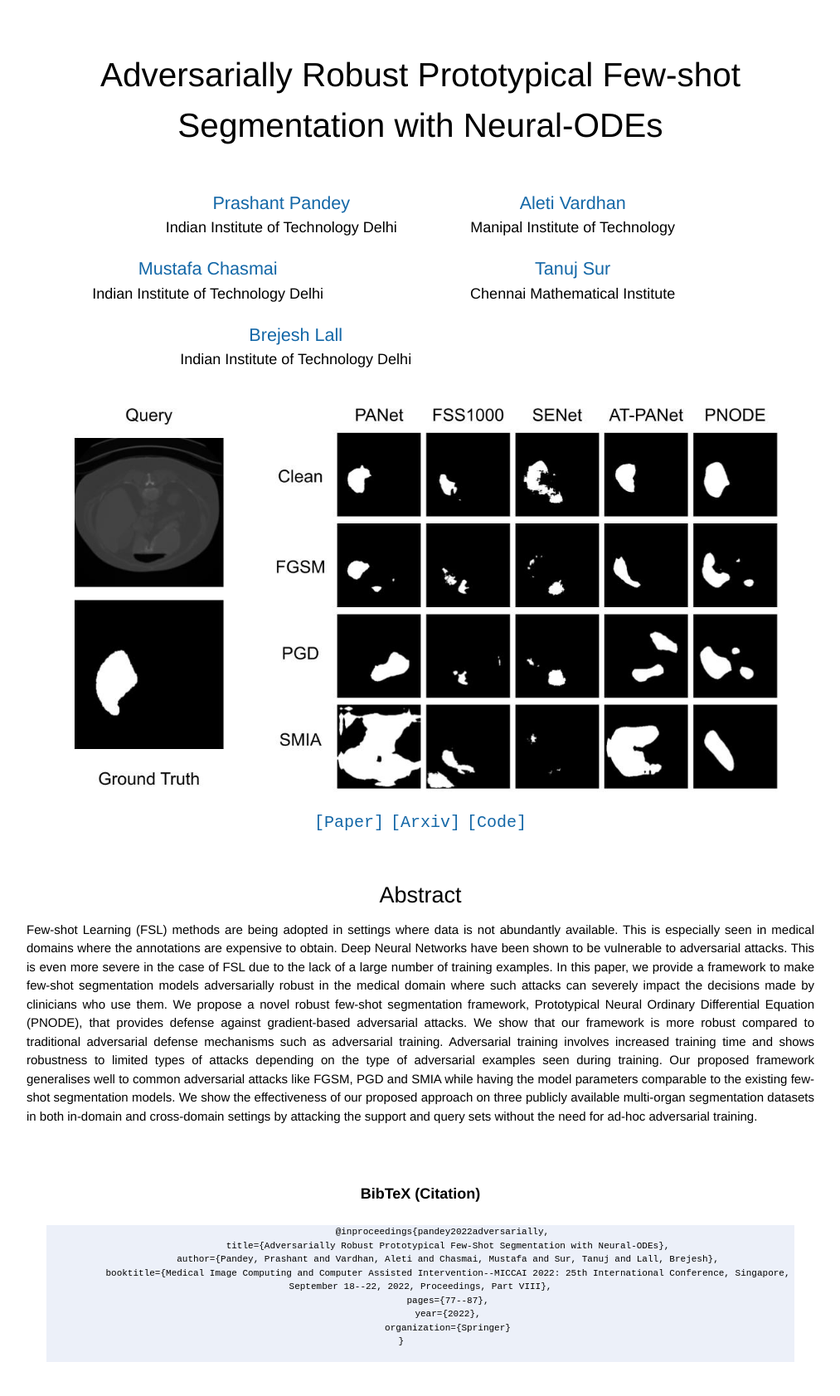
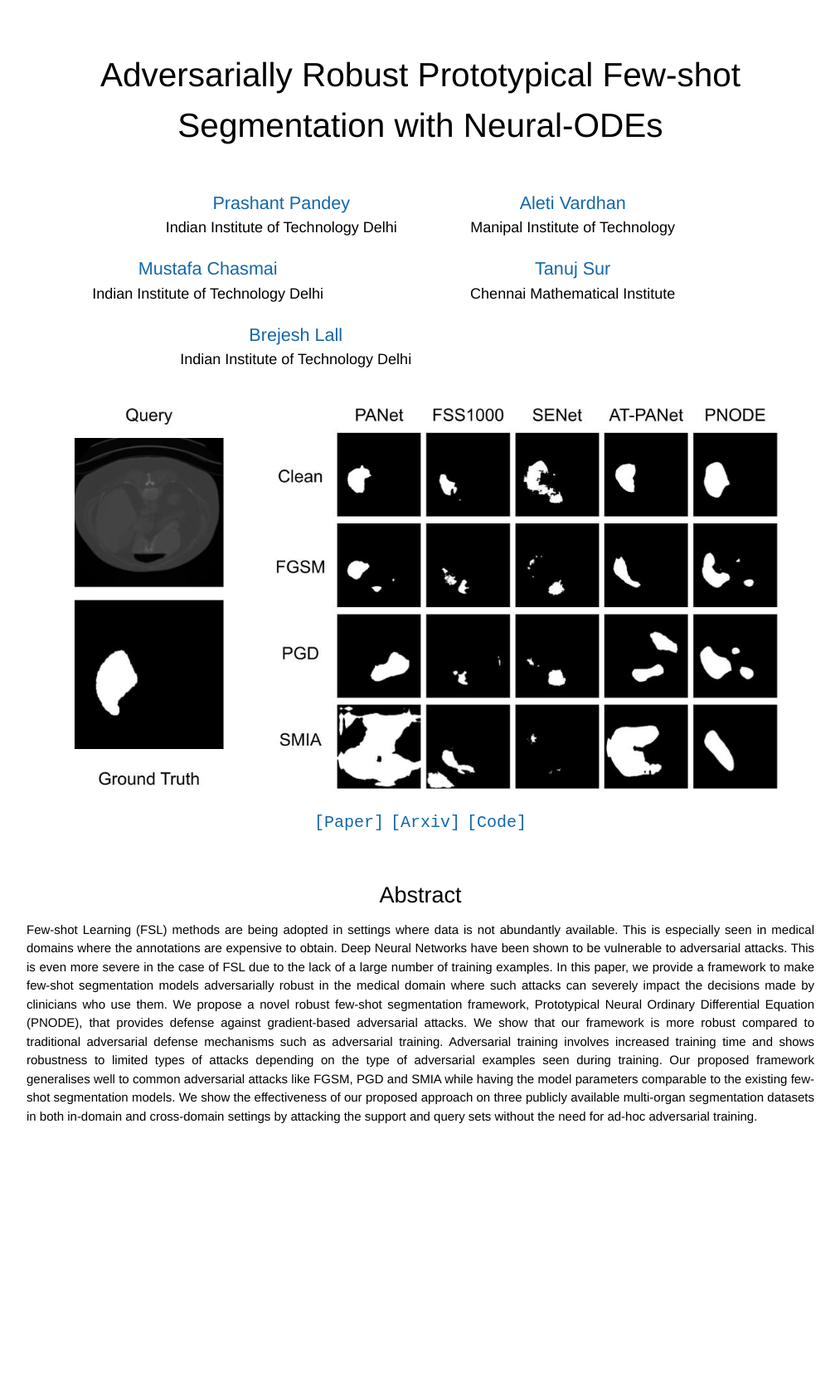
Before and after one commit to mustafa1728/mustafa1728.github.io, a Jekyll site: the page pnode/index.html, which Jekyll copies as it is, in a window 1280 px wide. Shown: the whole page at 83% size, without its empty margins (133-1146 px from the left). Built offline with Jekyll 4.4.1, drawn with Linux system fonts in a browser that asks for light colours; after the commit the page ends 1392 px from its top, so only the background shows below that.

Commit message:
update pnode project page

```diff
--- a/pnode/index.html
+++ b/pnode/index.html
@@ -275,28 +275,29 @@ BODY {
 <h2>Abstract</h2>
 <div style="font-size:14px; text-align: justify;">
 <p>
-  Few-shot Learning (FSL) methods are being adopted in settings where data is not abundantly available. This is especially seen in medical domains where the annotations are expensive to obtain. Deep Neural Networks have been shown to be vulnerable to adversarial attacks. This is even more severe in the case of FSL due to the lack of a large number of training examples. In this paper, we provide a framework to make few-shot segmentation models adversarially robust in the medical domain where such attacks can severely impact the decisions made by clinicians who use them. We propose a novel robust few-shot segmentation framework, Prototypical Neural Ordinary Differential Equation (PNODE), that provides defense against gradient-based adversarial attacks. We show that our framework is more robust compared to traditional adversarial defense mechanisms such as adversarial training. Adversarial training involves increased training time and shows robustness to limited types of attacks depending on the type of adversarial examples seen during training. Our proposed framework generalises well to common adversarial attacks like FGSM, PGD and SMIA while having the model parameters comparable to the existing few-shot segmentation models. We show the effectiveness of our proposed approach on three publicly available multi-organ segmentation datasets in both in-domain and cross-domain settings by attacking the support and query sets without the need for ad-hoc adversarial training.
+  Few-shot Learning (FSL) methods are being adopted in settings where data
+  is not abundantly available. This is especially seen in medical domains
+  where the annotations are expensive to obtain. Deep Neural Networks have
+  been shown to be vulnerable to adversarial attacks. This is even more
+  severe in the case of FSL due to the lack of a large number of training
+  examples. In this paper, we provide a framework to make few-shot
+  segmentation models adversarially robust in the medical domain where such
+  attacks can severely impact the decisions made by clinicians who use them.
+  We propose a novel robust few-shot segmentation framework, Prototypical
+  Neural Ordinary Differential Equation (PNODE), that provides defense
+  against gradient-based adversarial attacks. We show that our framework
+  is more robust compared to traditional adversarial defense mechanisms such
+  as adversarial training. Adversarial training involves increased training
+  time and shows robustness to limited types of attacks depending on the type
+  of adversarial examples seen during training. Our proposed framework
+  generalises well to common adversarial attacks like FGSM, PGD and SMIA
+  while having the model parameters comparable to the existing few-shot
+  segmentation models. We show the effectiveness of our proposed approach
+  on three publicly available multi-organ segmentation datasets in both
+  in-domain and cross-domain settings by attacking the support and query
+  sets without the need for ad-hoc adversarial training.
 </p>
 </div>
-
-<div class="row">
-  <div class="col-md-8 col-md-offset-2">
-      <h4>
-          BibTeX (Citation)
-      </h4>
-      <pre style="white-space: pre-wrap; background: hsl(220, 50%, 95%); font-size: 11px">
-        @inproceedings{pandey2022adversarially,
-          title={Adversarially Robust Prototypical Few-Shot Segmentation with Neural-ODEs},
-          author={Pandey, Prashant and Vardhan, Aleti and Chasmai, Mustafa and Sur, Tanuj and Lall, Brejesh},
-          booktitle={Medical Image Computing and Computer Assisted Intervention--MICCAI 2022: 25th International Conference, Singapore, September 18--22, 2022, Proceedings, Part VIII},
-          pages={77--87},
-          year={2022},
-          organization={Springer}
-        }
-      </pre>
-</div>
-</div>
-
 
 
 </body>
```
